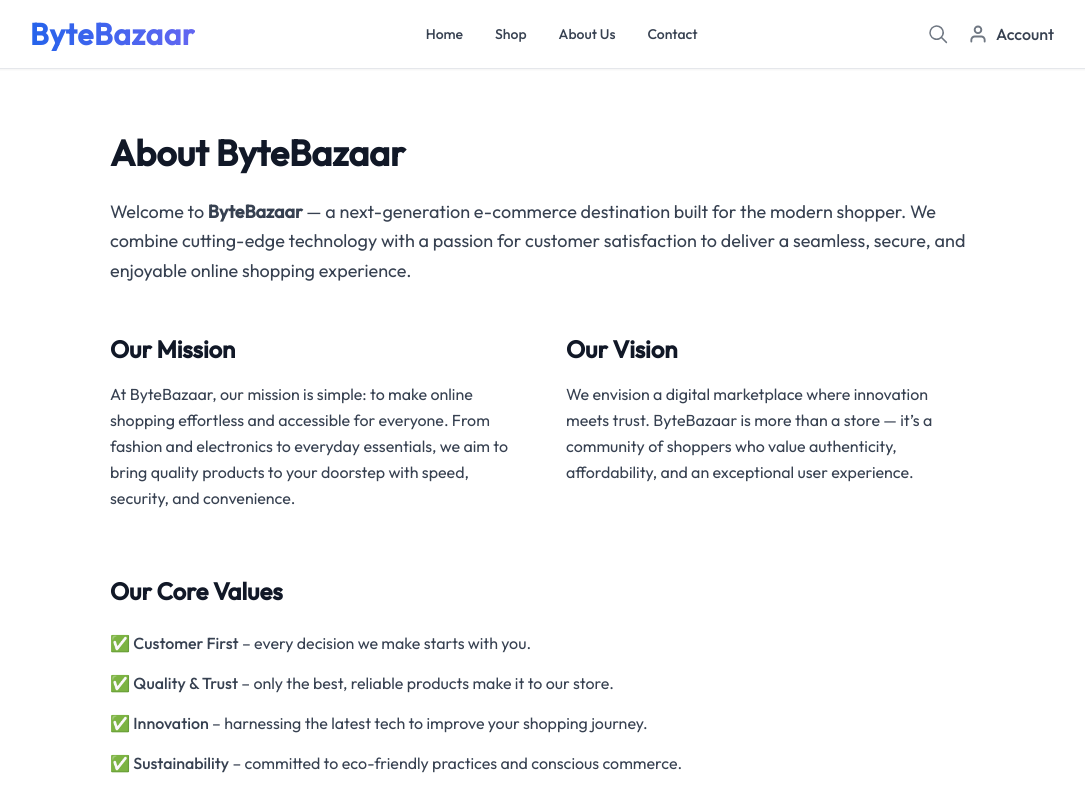
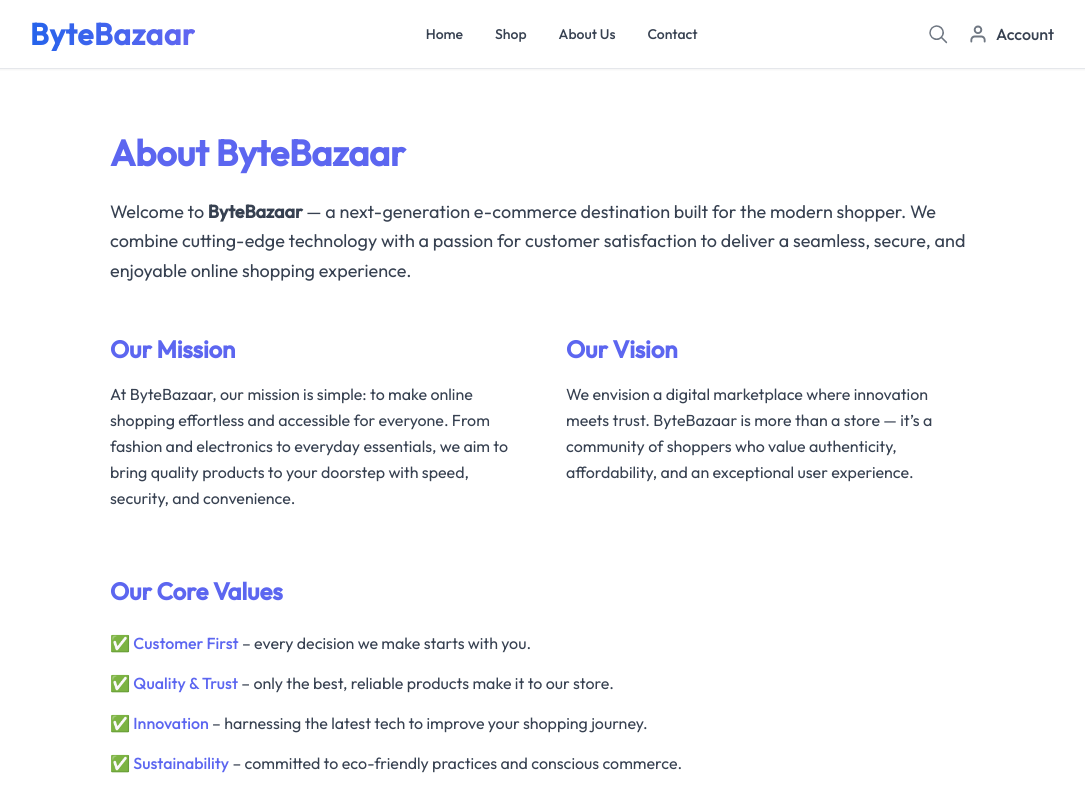
Before and after one commit to Mismail9961/ByteBazaar, a Next.js app: page /about-us in a window 1280 px wide. Shown: the top 800 px of the page, without its empty margins (98-1183 px from the left). Built offline with nearby package versions, Linux system fonts and the light colour scheme; no server answers; the database is empty.

Commit message:
page issues reslove

```diff
--- a/app/about-us/page.tsx
+++ b/app/about-us/page.tsx
@@ -15,67 +15,99 @@ export default function AboutPage() {
     <div>
       <Navbar />
       <div className="max-w-5xl mx-auto px-6 md:px-12 lg:px-20 py-16">
-                <h1 className="text-4xl font-bold text-gray-900 mb-6">About ByteBazaar</h1>
+        <h1 className="text-4xl font-bold text-[#5C66F0] mb-6">
+          About ByteBazaar
+        </h1>
         <p className="text-lg text-gray-700 leading-relaxed mb-8">
-                    Welcome to <span className="font-semibold">ByteBazaar</span> — a next-generation
-                    e-commerce destination built for the modern shopper. We combine cutting-edge
-                    technology with a passion for customer satisfaction to deliver a seamless,
-                    secure, and enjoyable online shopping experience.
+          Welcome to <span className="font-semibold">ByteBazaar</span> — a
+          next-generation e-commerce destination built for the modern shopper.
+          We combine cutting-edge technology with a passion for customer
+          satisfaction to deliver a seamless, secure, and enjoyable online
+          shopping experience.
         </p>
 
         <div className="grid md:grid-cols-2 gap-12 mt-12">
           {/* Mission */}
           <div>
-                        <h2 className="text-2xl font-semibold text-gray-900 mb-4">Our Mission</h2>
+            <h2 className="text-2xl font-semibold text-[#5C66F0] mb-4">
+              Our Mission
+            </h2>
             <p className="text-gray-700 leading-relaxed">
-                            At ByteBazaar, our mission is simple: to make online shopping effortless
-                            and accessible for everyone. From fashion and electronics to everyday
-                            essentials, we aim to bring quality products to your doorstep with speed,
-                            security, and convenience.
+              At ByteBazaar, our mission is simple: to make online shopping
+              effortless and accessible for everyone. From fashion and
+              electronics to everyday essentials, we aim to bring quality
+              products to your doorstep with speed, security, and convenience.
             </p>
           </div>
 
           {/* Vision */}
           <div>
-                        <h2 className="text-2xl font-semibold text-gray-900 mb-4">Our Vision</h2>
+            <h2 className="text-2xl font-semibold text-[#5C66F0] mb-4">
+              Our Vision
+            </h2>
             <p className="text-gray-700 leading-relaxed">
-                            We envision a digital marketplace where innovation meets trust. ByteBazaar
-                            is more than a store — it’s a community of shoppers who value authenticity,
-                            affordability, and an exceptional user experience.
+              We envision a digital marketplace where innovation meets trust.
+              ByteBazaar is more than a store — it’s a community of shoppers who
+              value authenticity, affordability, and an exceptional user
+              experience.
             </p>
           </div>
         </div>
 
         {/* Values */}
         <div className="mt-16">
-                    <h2 className="text-2xl font-semibold text-gray-900 mb-6">Our Core Values</h2>
+          <h2 className="text-2xl font-semibold text-[#5C66F0] mb-6">
+            Our Core Values
+          </h2>
           <ul className="space-y-4 text-gray-700">
-                        <li>✅ <span className="font-medium">Customer First</span> – every decision we make starts with you.</li>
-                        <li>✅ <span className="font-medium">Quality & Trust</span> – only the best, reliable products make it to our store.</li>
-                        <li>✅ <span className="font-medium">Innovation</span> – harnessing the latest tech to improve your shopping journey.</li>
-                        <li>✅ <span className="font-medium">Sustainability</span> – committed to eco-friendly practices and conscious commerce.</li>
+            <li>
+              ✅{" "}
+              <span className="font-medium text-[#5C66F0]">
+                Customer First
+              </span>{" "}
+              – every decision we make starts with you.
+            </li>
+            <li>
+              ✅{" "}
+              <span className="font-medium text-[#5C66F0]">
+                Quality & Trust
+              </span>{" "}
+              – only the best, reliable products make it to our store.
+            </li>
+            <li>
+              ✅{" "}
+              <span className="font-medium text-[#5C66F0]">Innovation</span> –
+              harnessing the latest tech to improve your shopping journey.
+            </li>
+            <li>
+              ✅{" "}
+              <span className="font-medium text-[#5C66F0]">
+                Sustainability
+              </span>{" "}
+              – committed to eco-friendly practices and conscious commerce.
+            </li>
           </ul>
         </div>
 
         {/* Call to Action */}
         <div className="mt-20 text-center">
-                    <h2 className="text-3xl font-bold text-gray-900 mb-4">
+          <h2 className="text-3xl font-bold text-[#5C66F0] mb-4">
             Join the ByteBazaar Experience
           </h2>
           <p className="text-lg text-gray-700 mb-8">
-                        From your first click to the final checkout, ByteBazaar is here to make
-                        shopping smarter, faster, and better. Explore our collections today and
-                        discover why thousands of customers trust us.
+            From your first click to the final checkout, ByteBazaar is here to
+            make shopping smarter, faster, and better. Explore our collections
+            today and discover why thousands of customers trust us.
           </p>
           <a
-                        href="/shop"
-                        className="inline-block bg-blue-600 text-white px-6 py-3 rounded-xl shadow-md hover:bg-blue-700 transition"
+            href="/all-products"
+            className="inline-block bg-[#5C66F0] text-white px-6 py-3 rounded-xl shadow-md hover:bg-[#4b54d1] transition"
           >
             Start Shopping
           </a>
         </div>
       </div>
-            <Footer/>
+      <Footer />
     </div>
   );
 }
```
Lines whose indentation alone changed are shown as unchanged.
